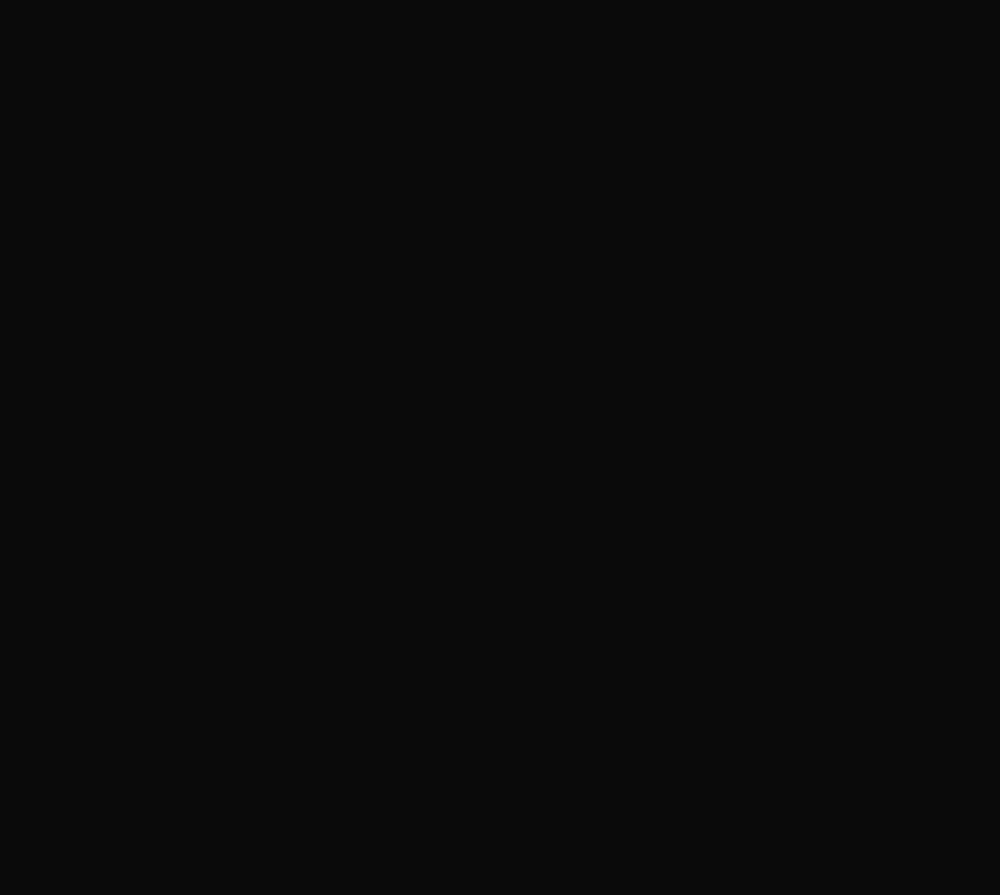
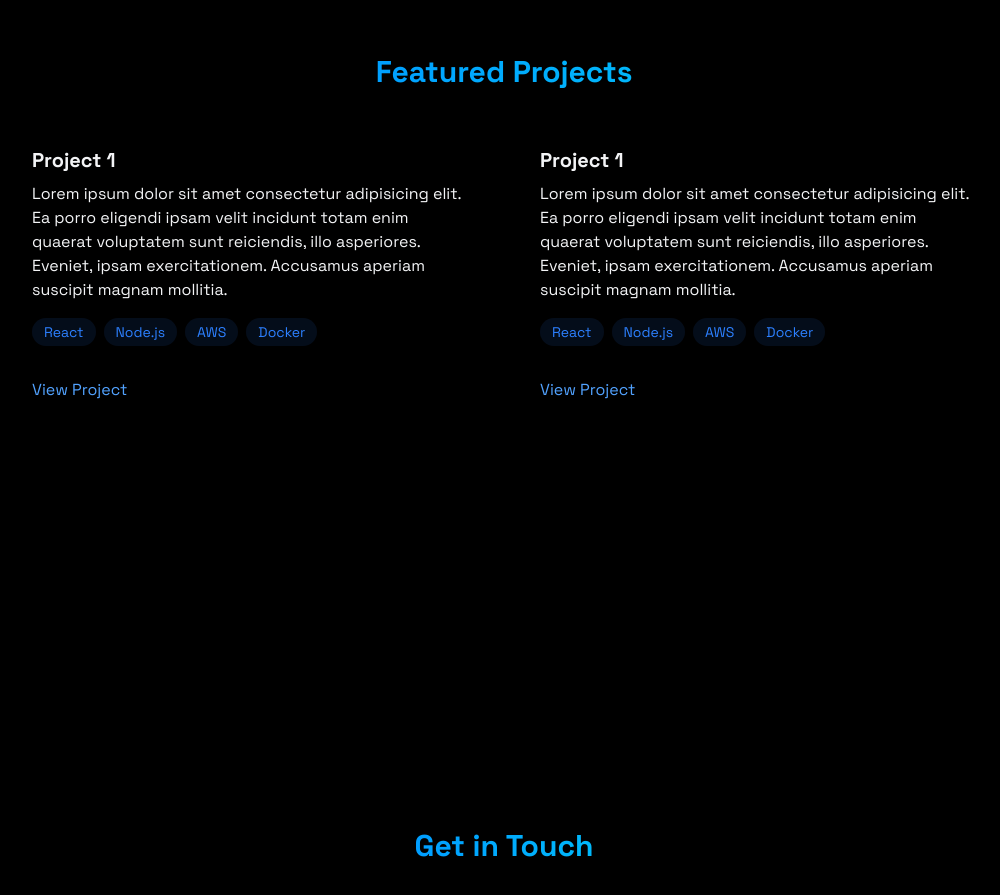
Before and after one commit to karanchampaneri/karanchampaneri.github.io, a React (Vite) app: page / in a window 1280 px wide. Shown: the part 1880-2775 px from the top of the page, without its empty margins (136-1136 px from the left). Before the commit the page ends 1752 px from the top, so only its background shows below. Built offline with nearby package versions, Linux system fonts and the light colour scheme.

Commit message:
Added  a functional contact me section

```diff
--- a/src/App.jsx
+++ b/src/App.jsx
@@ -1,5 +1,6 @@
 import { useState } from 'react'
 import './App.css'
+import "./index.css";
 import { LoadingScreen } from './components/LoadingScreen';
 import { Navbar } from './components/Navbar';
 import { MobileMenu } from './components/MobileMenu';
@@ -7,7 +8,8 @@
 import { About } from './components/sections/About';
 import { Projects } from './components/sections/Projects';
 import { Contact } from './components/sections/Contact';
-import "./index.css";
+
+
 
 
 function App() {
@@ -25,6 +27,7 @@
         <Home />
         <About />
         <Projects />
+        <Contact />
 
 
     </div>
--- /dev/null
+++ b/src/components/RevealOnScroll.jsx
@@ -0,0 +1,32 @@
+import { useEffect, useRef } from "react";
+
+
+export const RevealOnScroll = ({ children }) => {
+
+    const ref = useRef(null);
+
+    useEffect(() => {
+        const observer = new IntersectionObserver(([entry]) => {
+            if (entry.isIntersecting) {
+                ref.current.classList.add("visible")
+            }
+        }
+        , {
+            threshold: 0.2,
+            rootMargin: "0px 0px -50px 0px"
+        });
+
+        if (ref.current) {
+            observer.observe(ref.current);
+        }
+
+        return () => observer.disconnect();
+    });
+
+
+    return (
+        <div ref={ref} className="reveal">
+            {children}
+        </div>
+    );
+}
--- a/src/components/sections/About.jsx
+++ b/src/components/sections/About.jsx
@@ -1,3 +1,4 @@
+import {RevealOnScroll} from "../RevealOnScroll";
 export const About = () => {
 
     const frontendSkills = [
@@ -17,7 +18,7 @@
         <section
             id="about"
             className="min-h-screen flex items-center justify-center py-20">
-
+                <RevealOnScroll>
                 <div className="max-w-3xl mx-auto px-4">
                     <h2 className="text-3xl font-bold mb-8 bg-gradient-to-r from-blue-500 to-cyan-400 bg-clip-text text-transparent text-center">
                         About Me
@@ -101,5 +102,6 @@
                         </div>
                     </div>
                 </div>
+                </RevealOnScroll>
         </section>
     )};
--- a/src/components/sections/Contact.jsx
+++ b/src/components/sections/Contact.jsx
@@ -0,0 +1,94 @@
+import {RevealOnScroll} from "../RevealOnScroll";
+import emailjs from 'emailjs-com';
+import { useState } from "react";
+
+
+export const Contact = () => {
+    const [formData, setFormData] = useState({
+        name: "",
+        email: "",
+        message: ""
+    });
+
+    const handleSubmit = (e) => {
+        e.preventDefault();
+
+        emailjs
+            .sendForm(
+                import.meta.env.VITE_SERVICE_ID,
+                import.meta.env.VITE_TEMPLATE_ID,
+                e.target,
+                import.meta.env.VITE_PUBLIC_KEY)
+            .then((result) => {
+                alert("Message Sent!");
+                setFormData({
+                    name: "",
+                    email: "",
+                    message: ""
+                });
+        })
+        .catch(() => alert("Oops! Something went wrong. Please try again."));
+    };
+
+
+    return (
+        <section id="contact" className="min-h-screen flex items-center justify-center py-20">
+
+        <RevealOnScroll>
+            <div className="px-4 w-150">
+                <h2 className="text-3xl font-bold mb-8 bg-gradient-to-r from-blue-500 to-cyan-400 bg-clip-text text-transparent text-center">
+                    Get in Touch
+                </h2>
+
+                <form className="space-y-6" onSubmit={handleSubmit}>
+                    <div className = "relative">
+                        <input
+                            type="text"
+                            id="name"
+                            name="name"
+                            required
+                            value = {formData.name}
+                            className="w-full bg-white/5 border border-white/10 rounded px-4 py-3 text-white transition focus:outline-none focus:border-blue-500 focus:bg-blue-500/5"
+                            placeholder="Name..."
+                            onChange={(e) => setFormData({ ...formData, name: e.target.value })}
+                        />
+                    </div>
+
+                    <div className = "relative">
+                        <input
+                            type="email"
+                            id="email"
+                            name="email"
+                            required
+                            value={formData.email}
+                            className="w-full bg-white/5 border border-white/10 rounded px-4 py-3 text-white transition focus:outline-none focus:border-blue-500 focus:bg-blue-500/5"
+                            placeholder="example@gmail.com"
+                            onChange={(e) => setFormData({ ...formData, email: e.target.value })}
+                        />
+                    </div>
+
+                    <div className = "relative">
+                        <textarea
+                            id="message"
+                            name="message"
+                            required
+                            rows={5}
+                            value={formData.message}
+                            className="w-full bg-white/5 border border-white/10 rounded px-4 py-3 text-white transition focus:outline-none focus:border-blue-500 focus:bg-blue-500/5"
+                            placeholder="Your message..."
+                            onChange={(e) => setFormData({ ...formData, message: e.target.value })}
+                        />
+                    </div>
+
+                    <button
+                        type="submit"
+                        className="w-full bg-blue-500 text-white py-3 px-6 rounded font-medium transition relative overflow-hidden hover:-translate-y-0.5 hover:shadow-[0_0_15px_rgba(59,130,246,4)]"
+                        >
+                            Send Message
+                        </button>
+                </form>
+            </div>
+        </RevealOnScroll>
+        </section>
+    )
+}
--- a/src/components/sections/Home.jsx
+++ b/src/components/sections/Home.jsx
@@ -1,9 +1,12 @@
+import {RevealOnScroll} from "../RevealOnScroll";
+
 export const Home = () => {
     return (
         <section
             id="home"
             className="min-h-screen flex items-center justify-center relative"
         >
+            <RevealOnScroll>
             <div className="text-center z-10 px-4">
                 <h1 className="text-5xl md:text-7xl font-bold mb-6 bg-gradient-to-r from-blue-500 to-cyan-400 bg-clip-text text-transparent leading-right">
                     Hi, I'm Karan Champaneri
@@ -31,6 +34,7 @@
                     </a>
                 </div>
             </div>
+            </RevealOnScroll>
         </section>
     );
 };
--- a/src/components/sections/Projects.jsx
+++ b/src/components/sections/Projects.jsx
@@ -1,5 +1,68 @@
+import {RevealOnScroll} from "../RevealOnScroll";
+
 export const Projects = () => {
-    return (<section>
-        <div> hello </div>
+    return (<section
+        id="projects"
+        className="min-h-screen flex items-center justify-center py-20"
+        >
+            <RevealOnScroll>
+            <div className="max-w-5xl mx-auto px-4">
+                <h2 className="text-3xl font-bold mb-8 bg-gradient-to-r from-blue-500 to-cyan-400 bg-clip-text text-transparent text-center">
+                    Featured Projects
+                </h2>
+
+                <div className = "grid grid-cols-1 md:grid-cols-2 gap-6">
+                    <div className="p-6 rounded-xl border-white/10 hover:-translate-y-1 hover:border-blue-500/30 hover:shadow-[0_2px_8px_rgba(59,130,246,0.2)] transition">
+                        <h3 className="text-xl font-bold mb-2">Project 1</h3>
+                        <p clasName="text-gray-400 mb-4"> Lorem ipsum dolor sit amet consectetur adipisicing elit. Ea porro eligendi ipsam velit incidunt totam enim quaerat voluptatem sunt reiciendis, illo asperiores. Eveniet, ipsam exercitationem. Accusamus aperiam suscipit magnam mollitia.</p>
+                        <div className="flex flex-wrap gap-2 mb-4 mt-4">
+                            {["React", "Node.js", "AWS", "Docker"].map((tech, key) => (
+                                <span
+                                    key={key}
+                                    className="bg-blue-500/10 text-blue-500 py-1 px-3 rounded-full text-sm hover:bg-blue-500/20
+                                                hover:shadow-[0_2px_8px_rgba(59,130,246,0.1)] transition-all">
+
+                                    {tech}
+                                </span>
+                            ))}
+                        </div>
+
+                        <div className="flex justify-between items-center">
+                            <a
+                                href="#"
+                                className="text-blue-400 hover:text-blue-300 transition-colors my-4"> View Project </a>
+                        </div>
+                    </div>
+
+                    {/* Repeat the project card for more projects */
+                    /* You can map through an array of projects to generate these cards dynamically */}
+
+                    <div className="p-6 rounded-xl border-white/10 hover:-translate-y-1 hover:border-blue-500/30 hover:shadow-[0_2px_8px_rgba(59,130,246,0.2)] transition">
+                        <h3 className="text-xl font-bold mb-2">Project 1</h3>
+                        <p clasName="text-gray-400 mb-4"> Lorem ipsum dolor sit amet consectetur adipisicing elit. Ea porro eligendi ipsam velit incidunt totam enim quaerat voluptatem sunt reiciendis, illo asperiores. Eveniet, ipsam exercitationem. Accusamus aperiam suscipit magnam mollitia.</p>
+                        <div className="flex flex-wrap gap-2 mb-4 mt-4">
+                            {["React", "Node.js", "AWS", "Docker"].map((tech, key) => (
+                                <span
+                                    key={key}
+                                    className="bg-blue-500/10 text-blue-500 py-1 px-3 rounded-full text-sm hover:bg-blue-500/20
+                                                hover:shadow-[0_2px_8px_rgba(59,130,246,0.1)] transition-all">
+
+                                    {tech}
+                                </span>
+                            ))}
+                        </div>
+
+                        <div className="flex justify-between items-center">
+                            <a
+                                href="#"
+                                className="text-blue-400 hover:text-blue-300 transition-colors my-4"> View Project </a>
+                        </div>
+                    </div>
+
+                </div>
+
+            </div>
+            </RevealOnScroll>
+
     </section>);
 }
--- a/src/index.css
+++ b/src/index.css
@@ -38,3 +38,14 @@
   }
 
 }
+
+.reveal{
+  opacity: 0;
+  transform: translateY(20px);
+  transition: opacity 0.7s ease, transform 0.7s ease;
+}
+
+.reveal.visible{
+  opacity: 1;
+  transform: translateY(0);
+}
```
Also changed, not shown: 2 other files (tests, documents, lock files or other folders).
